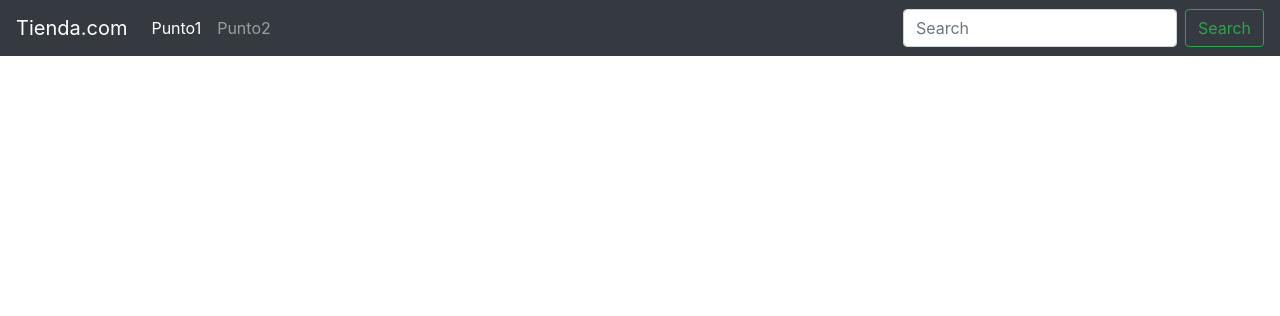
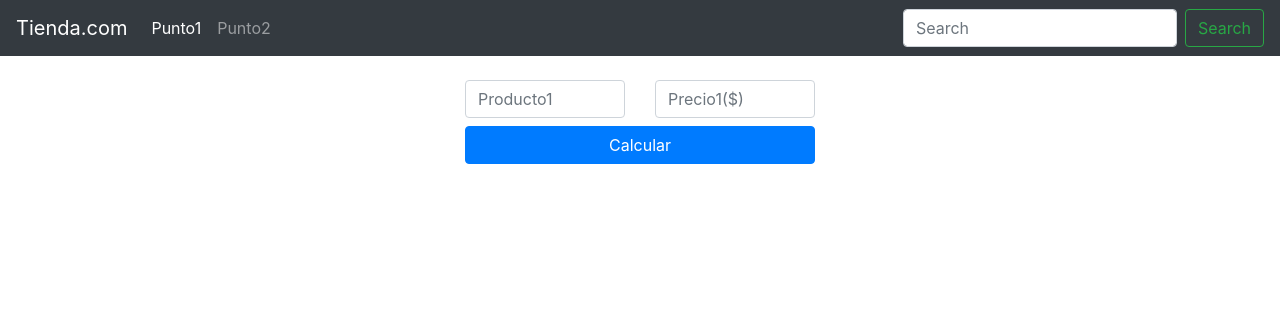
Before and after one commit to kdtapias05/clase10septiembre, a PHP site: page / in a window 1280 px wide. Shown: the top 316 px of the page. Run offline with PHP 8.4, Linux system fonts and the light colour scheme.

Commit message:
Se enlaza HTML con PHP

```diff
--- a/index.php
+++ b/index.php
@@ -36,6 +36,62 @@
 
     <MAIN>
 
+    <div class="container">
+        <div class="row justify-content-center">
+            <div class="col-4">
+              <form class="mt-4" action="index.php" method="POST">
+                <div class="row">
+                <div class="col">
+                   <input type="text" class="form-control" placeholder="Producto1" name="producto1">
+                </div>
+                <div class="col">
+                   <input type="text" class="form-control" placeholder="Precio1($)" name="precio1">
+                </div>
+                </div>
+                <button type="submit" class="btn btn-primary mt-2 btn-block" name="botonCalcular">Calcular</button>
+             </form>
+
+             <?php if(isset($_POST["botonCalcular"])) : ?>
+
+             <h4 class="display-1">
+                 <?php
+                 $precioProducto1=$_POST["precio1"];
+                 $nombreProducto1=$_POST["producto1"];
+
+                 $costoEnvio=5000;
+                 $total=$precioProducto1+$costoEnvio;
+
+                 echo("El total de su compra es de: ".$total);
+                 ?>
+                 </h4>
+
+             <?php endif ?>
+
+
+             <?php
+
+             if(isset($_POST["botonCalcular"]))
+             {
+
+               $precioProducto1=$_POST["precio1"];
+               $nombreProducto1=$_POST["producto1"];
+
+               $costoEnvio=5000;
+               $total=$precioProducto1+$costoEnvio;
+
+               echo("El total de su compra es de: ".$total);
+
+
+             }
+
+
+             ?>
+
+
+            </div>
+        </div>
+    </div>
+
     </MAIN>
 
     <footer>
```
